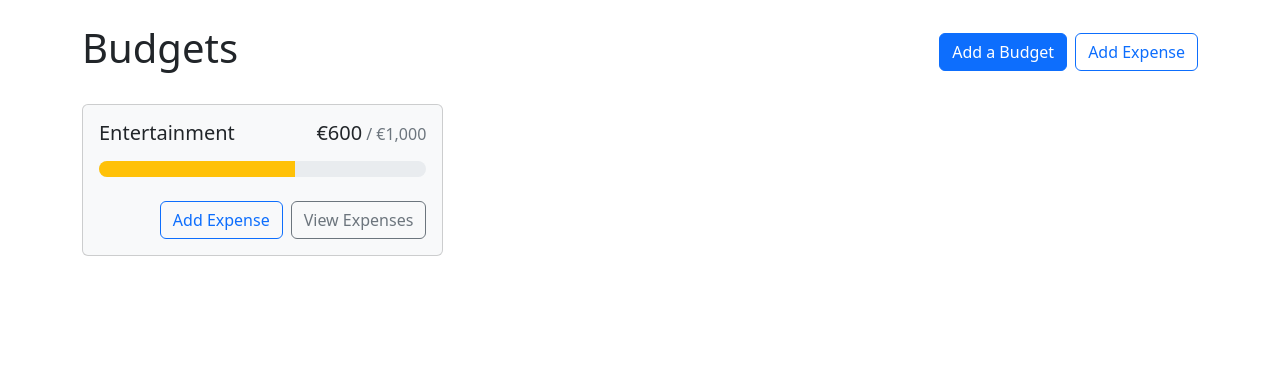
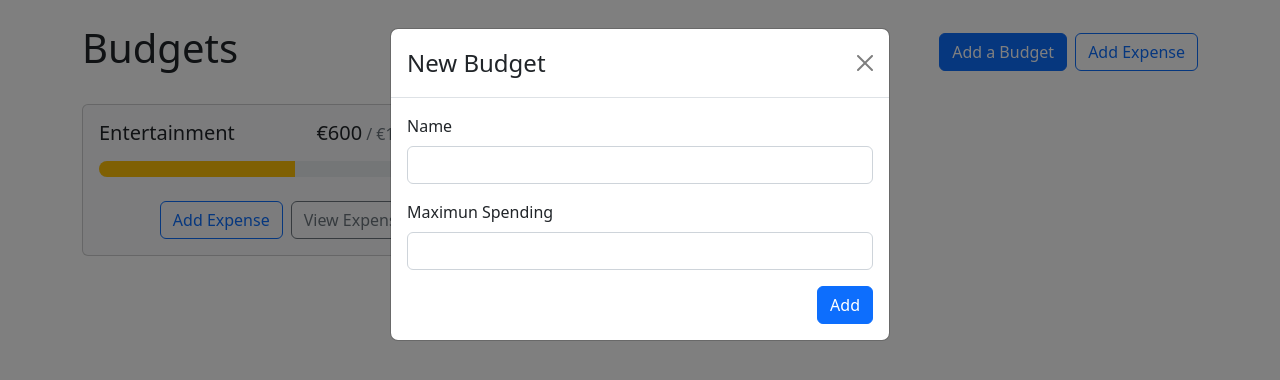
Before and after one commit to vitorolopes/React-Budget-App, a React (Create React App) app: page / in a window 1280 px wide. Shown: the top 380 px of the page. Built offline with nearby package versions, Linux system fonts and the light colour scheme.

Commit message:
<AddBudgetModal> HTML

```diff
--- a/src/App.js
+++ b/src/App.js
@@ -1,4 +1,5 @@
 import { Container, Stack, Button } from "react-bootstrap";
+import AddBudgetModal from "./components/AddBudgetModal";
 import BudgetCard from "./components/BudgetCard";
 import { useBudgetsContext } from "./context/BudgetsContextProvider";
 
@@ -9,6 +10,7 @@
   console.log(dummyValue);
 
   return (
+    <>
       <Container className="my-4">
         <Stack direction="horizontal" gap="2" className="mb-4">
           <h1 className="me-auto">Budgets</h1>
@@ -34,6 +36,9 @@
         </div>
 
       </Container>
+
+      <AddBudgetModal show={true} handleClose={() => console.log("test close")}/>
+    </>
   );
 }
 
--- /dev/null
+++ b/src/components/AddBudgetModal.js
@@ -0,0 +1,41 @@
+import React from 'react'
+import { Button, Form, Modal } from 'react-bootstrap'
+
+const AddBudgetModal = ( {show, handleClose} ) => {
+
+  const handleSubmit = (e) => {  }
+
+  return (
+    <Modal show={show} onHide={handleClose}>
+
+        <Form onSubmit={handleSubmit}>
+
+          <Modal.Header closeButton>
+            <Modal.Title>New Budget</Modal.Title>
+          </Modal.Header>
+
+          <Modal.Body>
+
+            <Form.Group className='mb-3' controlId='name'>
+              <Form.Label>Name</Form.Label>
+              <Form.Control type="text" required/>
+            </Form.Group>
+
+            <Form.Group className='mb-3' controlId='max'>
+              <Form.Label>Maximun Spending</Form.Label>
+              <Form.Control type="number" required min={0} step={1}/>
+            </Form.Group>
+
+            <div className='d-flex justify-content-end'>
+              <Button variant="primary" type="submit">Add</Button>
+            </div>
+
+          </Modal.Body>
+
+        </Form>
+
+    </Modal>
+  )
+}
+
+export default AddBudgetModal
```
Lines whose indentation alone changed are shown as unchanged.
